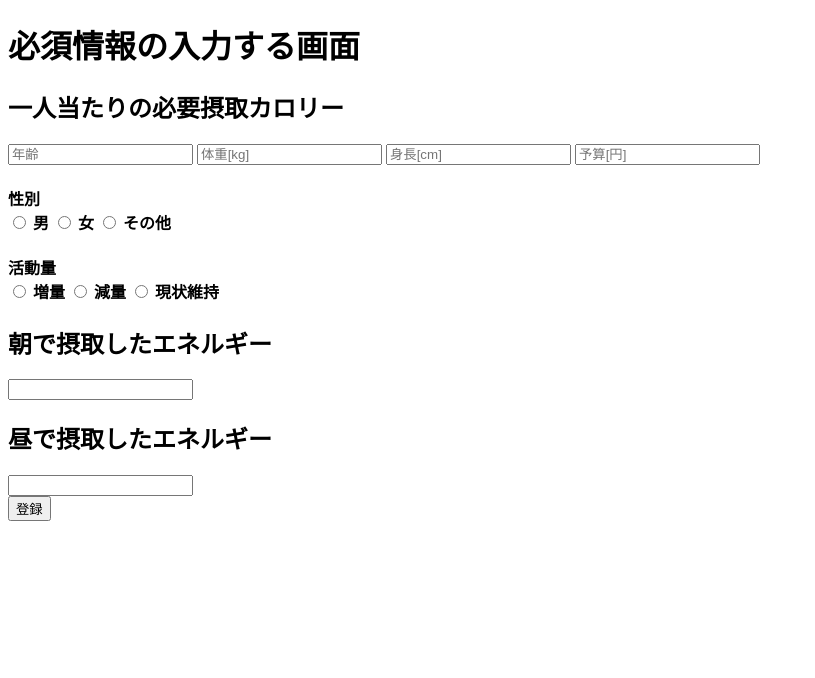
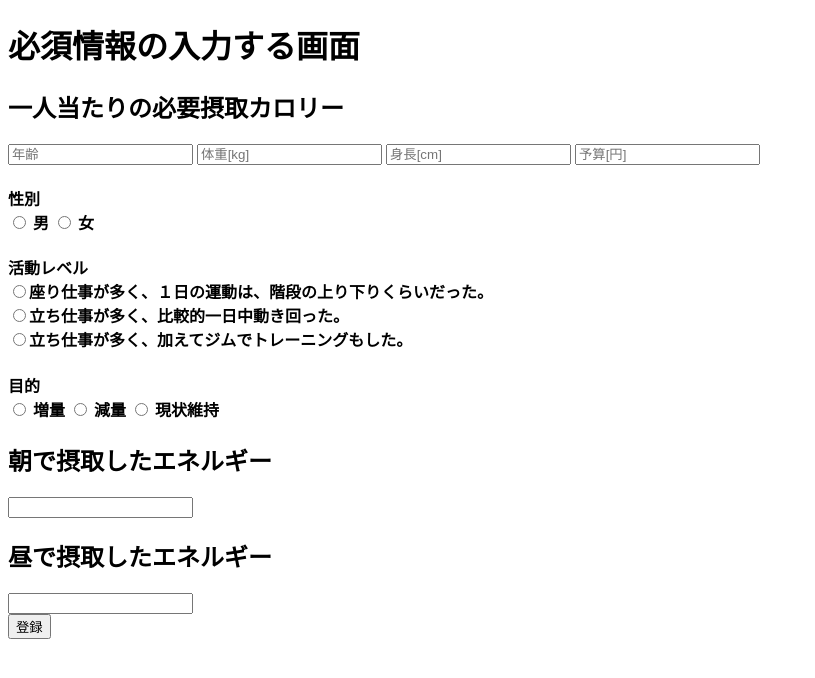
Before and after one commit to kento13410/frozen-recommendation, a Python web app: template templates/input.html in a window 1280 px wide. Shown: the top 678 px of the page, without its empty margins (0-815 px from the left). Run offline with Jinja, Linux system fonts and the light colour scheme; the template is opened without the code that fills it, so the values that code supplies are empty.

Commit message:
add 活動レベル

```diff
--- a/templates/input.html
+++ b/templates/input.html
@@ -20,9 +20,13 @@
                 <h4>性別<br>
                     <input type="radio" name="sex" value="男"> 男
                     <input type="radio" name="sex" value="女"> 女
-                    <input type="radio" name="sex" value="その他"> その他
                 </h4>
-                <h4>活動量<br>
+                <h4>活動レベル<br>
+                    <input type="radio" name="level" value="one">座り仕事が多く、１日の運動は、階段の上り下りくらいだった。<br>
+                    <input type="radio" name="level" value="two">立ち仕事が多く、比較的一日中動き回った。<br>
+                    <input type="radio" name="level" value="three">立ち仕事が多く、加えてジムでトレーニングもした。<br>
+                </h4>
+                <h4>目的<br>
                     <input type="radio" name="activity" value="増量"> 増量
                     <input type="radio" name="activity" value="減量"> 減量
                     <input type="radio" name="activity" value="現状維持"> 現状維持
```
